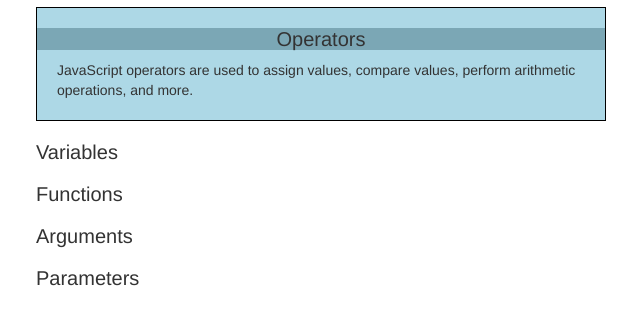
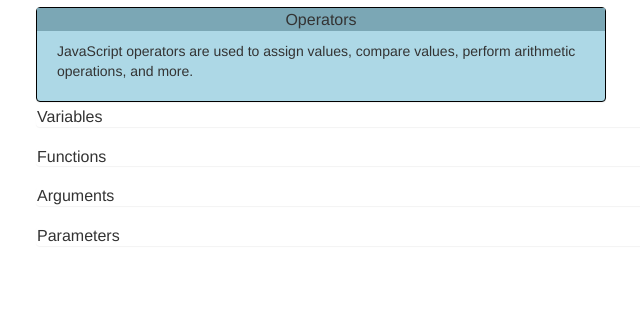
Before and after one commit to KChellis/flashcard, a plain HTML site: page index.html in a window 1280 px wide. Both pictures are taken after a click on the element "Operators". Shown: the part 63-388 px from the top of the page, without its empty margins (34-674 px from the left). Drawn offline with Linux system fonts and the light colour scheme.

Commit message:
add bootstrap panels, fix jquery removeClass bug

```diff
--- a/css/styles.css
+++ b/css/styles.css
@@ -6,18 +6,19 @@ p {
 .card {
   border: 1px solid black;
   width: 50%;
-
-  margin-bottom: 10px;
   background-color: lightblue;
+  margin: 5px 0px;
 }
 .card h2 {
   background-color: #7ba7b5;
   width: 100%;
+  padding: 3px 0px;
   text-align: center;
 }
 .card p {
- padding: 0px 20px 10px 20px;
+ padding: 10px 20px;
 }
+
 h2 {
   font-size: 20px;
 }
--- a/index.html
+++ b/index.html
@@ -10,25 +10,25 @@
   </head>
   <body class="container">
     <h1>Javascript and Jquery Flashcards</h1>
-    <div>
-      <h2>Operators</h2>
-      <p>JavaScript operators are used to assign values, compare values, perform arithmetic operations, and more.</p>
+    <div class="panel">
+      <h2 class="panel-title">Operators</h2>
+      <p class="panel-body">JavaScript operators are used to assign values, compare values, perform arithmetic operations, and more.</p>
     </div>
-    <div>
-      <h2>Variables</h2>
-      <p>JavaScript variables are containers for storing data values.</p>
+    <div class="panel">
+      <h2 class="panel-title">Variables</h2>
+      <p class="panel-body">JavaScript variables are containers for storing data values.</p>
     </div>
-    <div>
-      <h2>Functions</h2>
-      <p>A function is a JavaScript procedure—a set of statements that performs a task or calculates a value. To use a function, you must define it somewhere in the scope from which you wish to call it. See also the exhaustive reference chapter about JavaScript functions to get to know the details.</p>
+    <div class="panel">
+      <h2 class="panel-title">Functions</h2>
+      <p class="panel-body">A function is a JavaScript procedure—a set of statements that performs a task or calculates a value. To use a function, you must define it somewhere in the scope from which you wish to call it. See also the exhaustive reference chapter about JavaScript functions to get to know the details.</p>
     </div>
-    <div>
-      <h2>Arguments</h2>
-      <p>An argument of a function is a specific input in the function, also known as an independent variable. The argument object contains an array of the arguments used when the function was called (invoked).</p>
+    <div class="panel">
+      <h2 class="panel-title">Arguments</h2>
+      <p class="panel-body">An argument of a function is a specific input in the function, also known as an independent variable. The argument object contains an array of the arguments used when the function was called (invoked).</p>
     </div>
-    <div>
-      <h2>Parameters</h2>
-      <p>Parameter is variable in the declaration of function.</p>
+    <div class="panel">
+      <h2 class="panel-title">Parameters</h2>
+      <p class="panel-body">Parameter is variable in the declaration of function.</p>
     </div>
   </body>
 </html>
--- a/js/scripts.js
+++ b/js/scripts.js
@@ -1,6 +1,6 @@
 $(function(){
   $("div").click(function(){
-    $("div").removeClass();
+    $("div").removeClass("card");
     $("p").hide();
     $(this).find("p").show();
     $(this).toggleClass("card");
```
